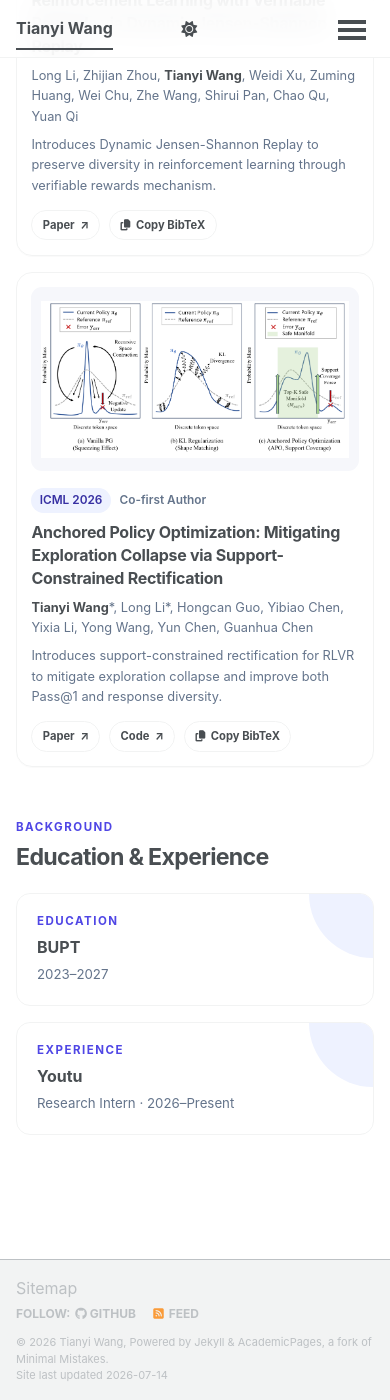
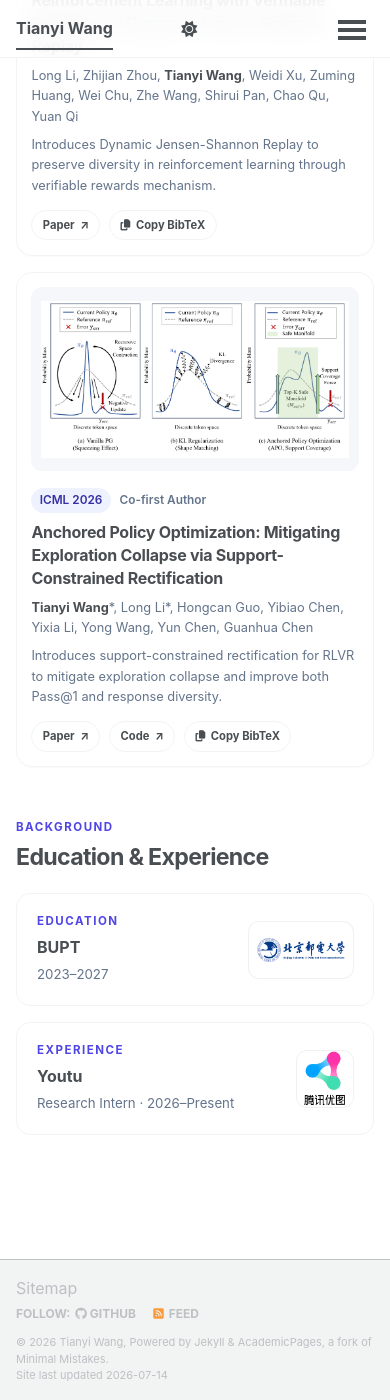
Before and after one commit to 1BIMU/Academic_CV, a Jekyll site: the page built from _pages/about.md, in a window 390 px wide and 1400 px high, scrolled down 1864 px. Built offline with Jekyll 4.4.1, drawn with Linux system fonts in a browser that asks for light colours; a script bundle is joined from its source files by our own code; library files that are not in the unit come from our copies.

Commit message:
experience fixed

```diff
--- a/_pages/about.md
+++ b/_pages/about.md
@@ -58,14 +58,20 @@ redirect_from:
   </div>
   <div class="profile-row">
     <article class="profile-card reveal" data-reveal id="education">
-      <span class="section-kicker">Education</span>
-      <h3>BUPT</h3>
-      <p>2023–2027</p>
+      <div class="profile-card__content">
+        <span class="section-kicker">Education</span>
+        <h3>BUPT</h3>
+        <p>2023–2027</p>
+      </div>
+      <img class="profile-card__logo profile-card__logo--wide" src="/images/education/bupt.png" alt="BUPT logo" loading="lazy" />
     </article>
     <article class="profile-card reveal" data-reveal id="experience">
-      <span class="section-kicker">Experience</span>
-      <h3>Youtu</h3>
-      <p>Research Intern · 2026–Present</p>
+      <div class="profile-card__content">
+        <span class="section-kicker">Experience</span>
+        <h3>Youtu</h3>
+        <p>Research Intern · 2026–Present</p>
+      </div>
+      <img class="profile-card__logo" src="/images/Experience/youtu.png" alt="Youtu logo" loading="lazy" />
     </article>
   </div>
 </section>
--- a/_sass/layout/_academic-home.scss
+++ b/_sass/layout/_academic-home.scss
@@ -372,6 +372,10 @@ html[data-theme="dark"] .research-card__figure {
 
 .profile-card {
   position: relative;
+  display: flex;
+  gap: 1rem;
+  align-items: center;
+  justify-content: space-between;
   padding: 1.2rem 1.25rem;
   border: 1px solid var(--global-border-color);
   border-radius: 14px;
@@ -380,14 +384,27 @@ html[data-theme="dark"] .research-card__figure {
 }
 
 .profile-card::after {
-  position: absolute;
-  top: 0;
-  right: 0;
-  width: 4rem;
-  height: 4rem;
-  border-radius: 0 0 0 100%;
-  background: var(--academic-accent-soft);
-  content: "";
+  display: none;
+}
+
+.profile-card__content {
+  min-width: 0;
+}
+
+.profile-card__logo {
+  flex: 0 0 auto;
+  width: 3.5rem;
+  height: 3.5rem;
+  margin: 0;
+  border-radius: 10px;
+  object-fit: contain;
+  background: #fff;
+  box-shadow: 0 0 0 1px rgba(15, 23, 42, 0.06);
+}
+
+.profile-card__logo--wide {
+  width: clamp(5.5rem, 11vw, 7rem);
+  padding: 0.35rem;
 }
 
 .profile-card h3 {
@@ -469,6 +486,10 @@ html[data-theme="dark"] .research-card__figure {
     grid-template-columns: 1fr;
   }
 
+  .profile-card__logo--wide {
+    width: 6.5rem;
+  }
+
   .news-list li {
     grid-template-columns: 4.6rem 1fr;
     gap: 0.65rem;
```
